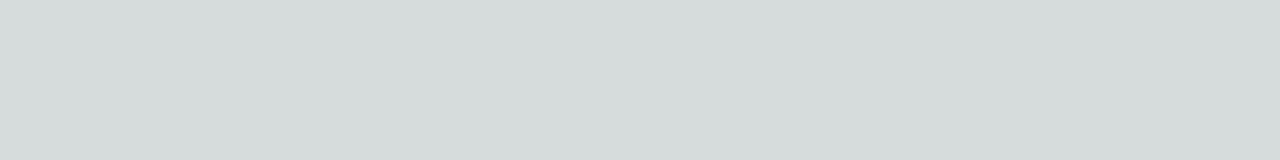
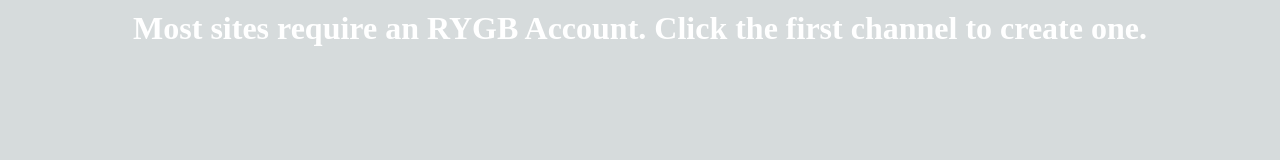
Before and after one commit to Redblock6YT/portfolio, a Next.js app in the folder web/: page / in a window 1280 px wide. Shown: the top 160 px of the page. Built offline with nearby package versions, Linux system fonts and the light colour scheme.

Commit message:
add text that says that sites require an rygb account
added demo flag to manager url

```diff
--- a/web/pages/index.js
+++ b/web/pages/index.js
@@ -43,7 +43,7 @@
           } else if (i == 2) {
             router.push("https://live.rygb.tech");
           } else if (i == 3) {
-            router.push("https://manager.rygb.tech/dash");
+            router.push("https://manager.rygb.tech/dash?demo=true");
           } else if (i == 4) {
             router.push("https://storyteller.pages.dev/")
           }
@@ -164,6 +164,7 @@
         <link rel="icon" href="/favicon.ico" />
       </Head>
       <div id="main">
+        <h1 className={styles.texttop}>Most sites require an RYGB Account. Click the first channel to create one.</h1>
         <div id="backgroundVideos" className={styles.bggrid}>
 
         </div>
--- a/web/styles/Home.module.css
+++ b/web/styles/Home.module.css
@@ -26,6 +26,17 @@
   width: 100%;
 }
 
+.texttop {
+  font-family: 'Product Sans';
+  font-weight: bold;
+  font-size: 4vh;
+  text-align: center;
+  color: white;
+  top: 10px;
+  position: absolute;
+  width: 100%;
+}
+
 .fsvideo {
   min-width: 100%;
   min-height: 100%;
```
